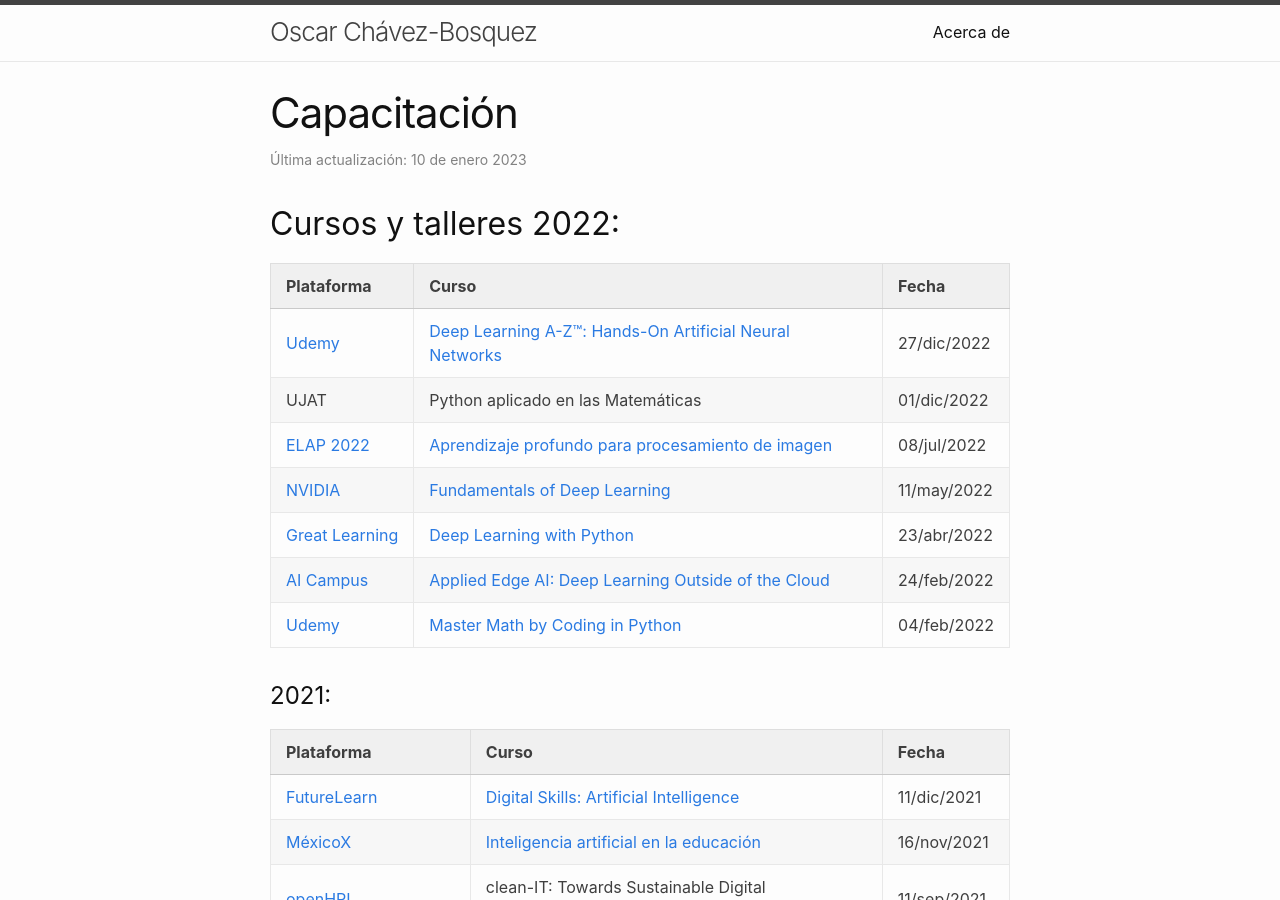
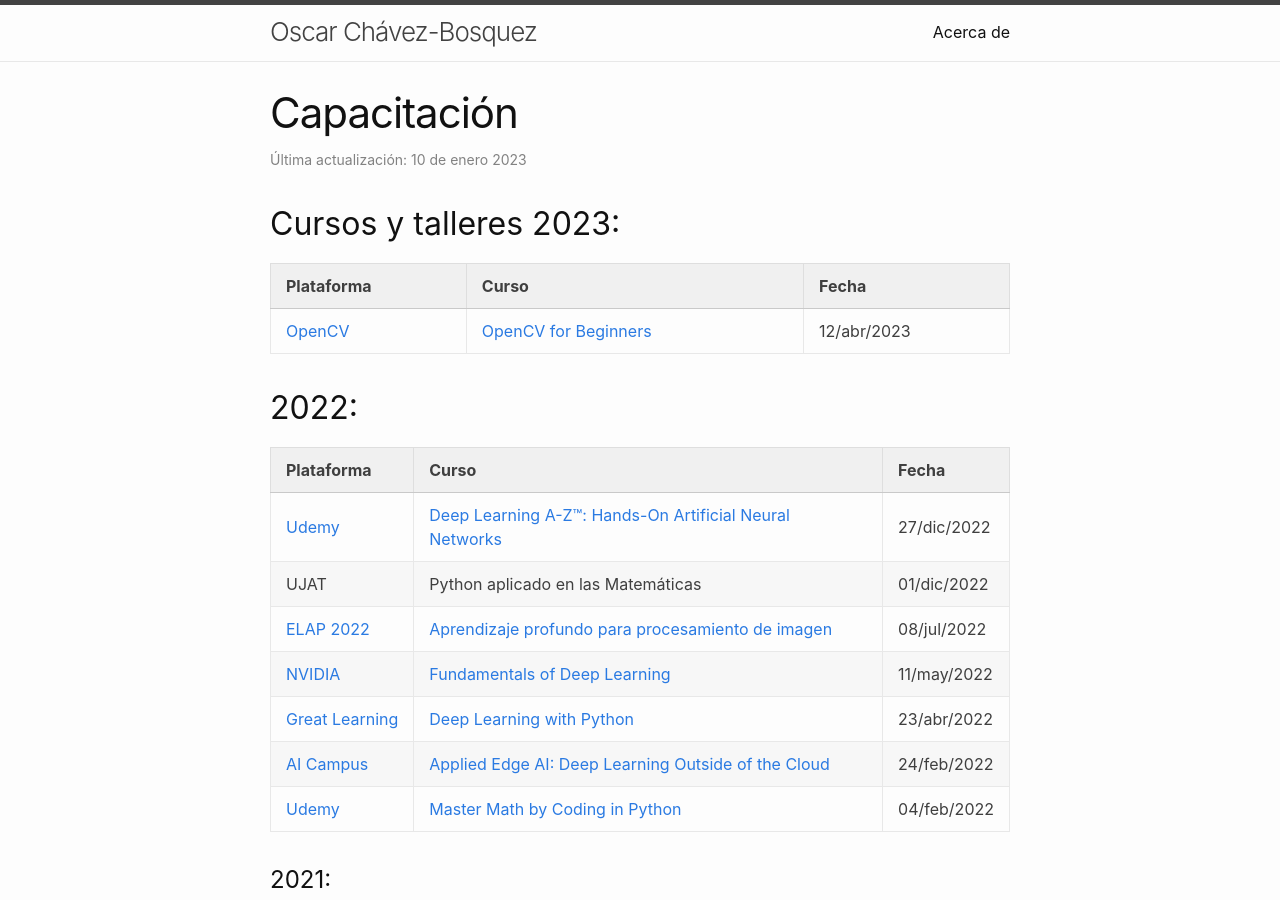
Before and after one commit to chavezbosquez/chavezbosquez.github.io, a Jekyll site: the page built from personal/cursos.markdown, in a window 1280 px wide and 900 px high. Built offline with Jekyll 4.4.1, drawn with Linux system fonts in a browser that asks for light colours.

Commit message:
Capacitación

```diff
--- a/personal/cursos.markdown
+++ b/personal/cursos.markdown
@@ -6,7 +6,15 @@ date     : 2023-01-10 15:52:00 -0600
 # Capacitación
 ---
 
-## Cursos y talleres 2022:
+## Cursos y talleres 2023:
+
+| Plataforma | Curso | Fecha |
+| --- | --- | ---|
+| [OpenCV](https://opencv.org/course-opencv-for-beginners/){:target="_blank"} | [OpenCV for Beginners](https://courses.opencv.org/certificates/ba58915597f444828aacc0acabab8a04){:target="_blank"} | 12/abr/2023 <!-- 30h --> |
+
+
+
+## 2022:
 
 | Plataforma | Curso | Fecha |
 | --- | --- | ---|
```
